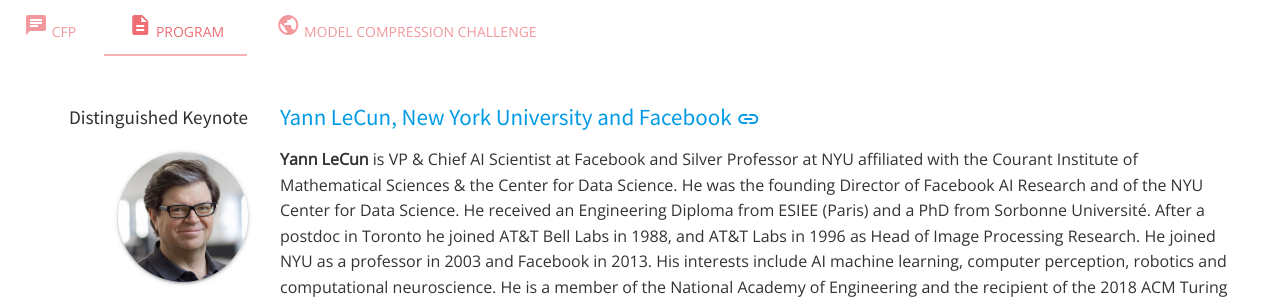
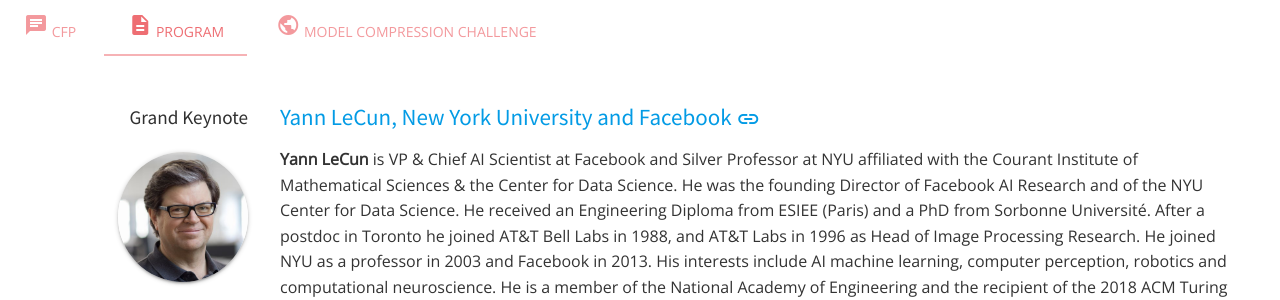
Before and after one commit to mgoldfar/emc2-web, a Jekyll site: the page built from _editions/5-neurips-19.html, in a window 1280 px wide and 900 px high, scrolled down 462 px. Shown: the part 155-455 px from the top of the window. Built offline with Jekyll 4.4.1, drawn with Linux system fonts in a browser that asks for light colours.

Commit message:
Updated grand keynote text.

```diff
--- a/_layouts/edition-page.html
+++ b/_layouts/edition-page.html
@@ -94,7 +94,7 @@
         <div class="ed-grid-container-program-item" id="{{ p.id }}">
             {% case p.type %}
                 {% when 'grand_keynote' %}
-                    {% assign talk_class_header = "Distinguished Keynote" %}
+                    {% assign talk_class_header = "Grand Keynote" %}
                 {% when 'keynote' %}
                     {% assign talk_class_header = "Keynote" %}
                 {% when 'invited_talk' %}
```
